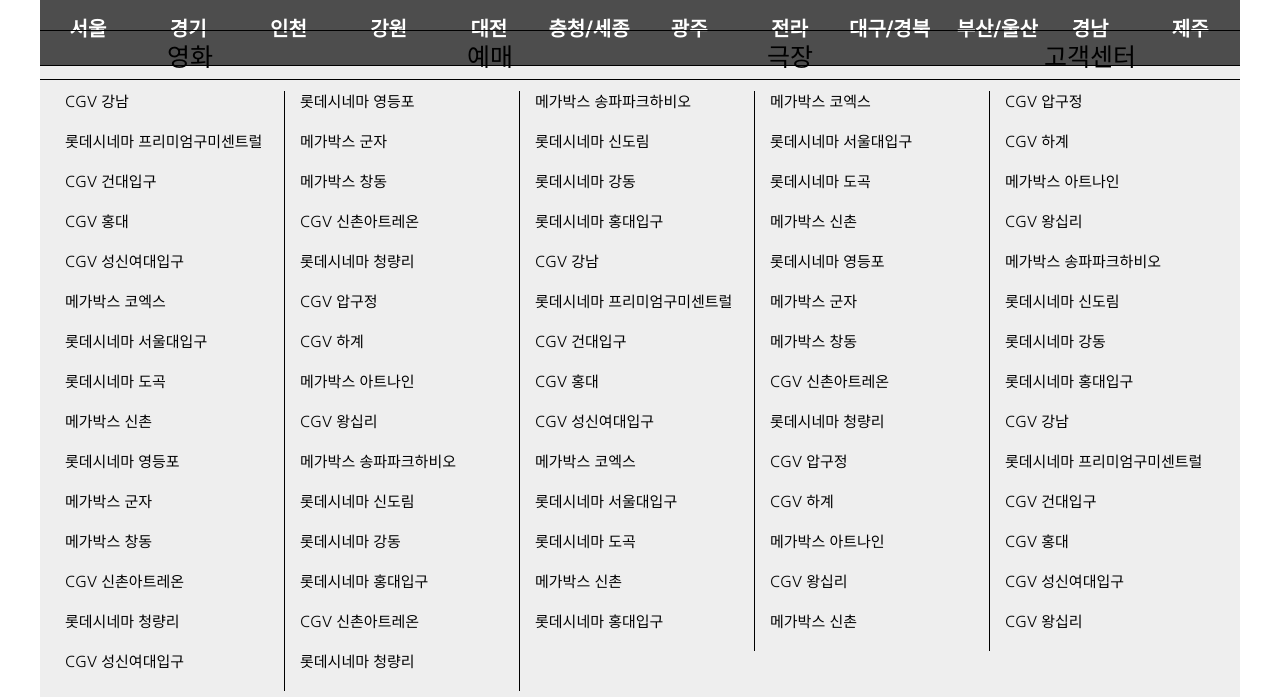
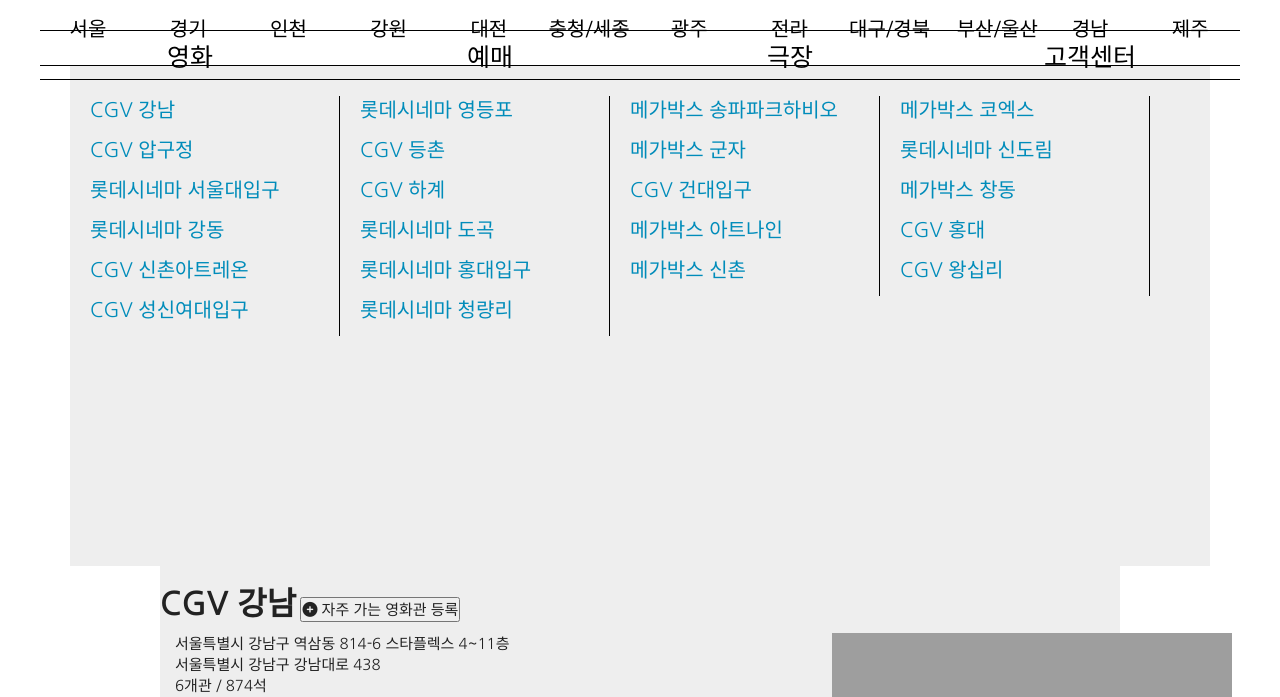
Before and after one commit to yfmc/yfmc.github.io, a Java web app: page /branch/01-branch.jsp in a window 1280 px wide. Shown: the part 330-1027 px from the top of the page. Run offline with Tomcat 11, a stand-in JSP engine, Linux system fonts and the light colour scheme; some libraries are stand-ins or nearby versions; some web fonts are replaced; grey boxes are pictures that could not be loaded.

Commit message:
헤더 다시 업데이트

```diff
--- a/WebContent/_inc/header.jsp
+++ b/WebContent/_inc/header.jsp
@@ -6,6 +6,7 @@
     <meta charset="utf-8" />
     <meta http-equiv="X-UA-Compatible" content="IE=edge" />
     <meta name="viewport" content="width=device-width,initial-scale=1.0,minimum-scale=1.0,maximum-scale=1.0,user-scalable=no">
+
     <!-- 필요CSS -->
     <link rel="stylesheet" type="text/css" href="<%=request.getContextPath()%>/css/HeaderFooterYo.css" />
     <!-- //필요CSS -->
@@ -23,7 +24,7 @@
     <div id="container">
         <div id="header">
         	<div class="filmlogo_header">
-        		<img src="https://img1.daumcdn.net/thumb/R1280x0/?scode=mtistory2&fname=https%3A%2F%2Fblog.kakaocdn.net%2Fdn%2FnogAg%2FbtqFWY15hQN%2FVGrVJLX5KA47ap52Q6jHZK%2Fimg.png" href="../index.jsp" />
+        		<a href="<%=request.getContextPath()%>/index.jsp"><img src="https://img1.daumcdn.net/thumb/R1280x0/?scode=mtistory2&fname=https%3A%2F%2Fblog.kakaocdn.net%2Fdn%2FnogAg%2FbtqFWY15hQN%2FVGrVJLX5KA47ap52Q6jHZK%2Fimg.png" /></a>
             </div>
             <div class="menu">
                 <ul class="mainnav">
@@ -45,11 +46,11 @@
                     </li>
                     <li class="nav"><a href="<%=request.getContextPath()%>/branch/01-branch.jsp" class="mains">극장</a></li>
                     <li class="nav">
-                        <a href="#" class="mains">고객센터</a>
+                        <a href="<%=request.getContextPath()%>/support/support_home.jsp" class="mains">고객센터</a>
                         <ul class="subnav">
-                            <li><a href="#">공지사항</a></li>
-                            <li><a href="#">자주찾는질문</a></li>
-                            <li><a href="#">1:1문의</a></li>
+                            <li><a href="<%=request.getContextPath()%>/support/notice_list.jsp">공지사항</a></li>
+                            <li><a href="<%=request.getContextPath()%>/support/faq_list.jsp">자주찾는질문</a></li>
+                            <li><a href="<%=request.getContextPath()%>/support/qna.jsp">1:1문의</a></li>
                         </ul>
                     </li>
                 </ul>
@@ -62,3 +63,12 @@
                 </ul>
             </div>
         </div>
+<script src='https://code.jquery.com/jquery-3.5.1.min.js'></script>
+    <script type="text/javascript">
+        $(function(){
+            //.nav에 마우스가 올라가거나 빠져나오는 경우 호출되는 이벤트
+            $(".nav").hover(function(){
+                $(this).find(".subnav").slideToggle(50);
+            });
+        });
+</script>
--- a/WebContent/booking/01-booking_time.jsp
+++ b/WebContent/booking/01-booking_time.jsp
@@ -4,8 +4,6 @@
 
 <link rel="stylesheet" type="text/css" href="<%=request.getContextPath()%>/css/Booking_time.css?time=<%=System.currentTimeMillis()%>" />
 <link rel="stylesheet" type="text/css" href="<%=request.getContextPath()%>/css/Branch_yeti.css?time=<%=System.currentTimeMillis()%>" />
-
-<title>상영선택 < 예매 | Cinephile</title>
 
 <!-- content -->
 <div id="content">
--- a/WebContent/booking/02-booking_seats.jsp
+++ b/WebContent/booking/02-booking_seats.jsp
@@ -4,8 +4,6 @@
 
 <link rel="stylesheet" type="text/css" href="<%=request.getContextPath()%>/css/Booking_seats.css?time=<%=System.currentTimeMillis()%>" />
 <link rel="stylesheet" type="text/css" href="<%=request.getContextPath()%>/css/Branch_yeti.css?time=<%=System.currentTimeMillis()%>" />
-
-<title>좌석선택 < 예매 | Cinephile</title>
 
 <!-- content -->
 <div id="content">
--- a/WebContent/booking/03-booking_payment.jsp
+++ b/WebContent/booking/03-booking_payment.jsp
@@ -4,8 +4,6 @@
 
 <link rel="stylesheet" type="text/css" href="<%=request.getContextPath()%>/css/Booking_payment.css?time=<%=System.currentTimeMillis()%>" />
 <link rel="stylesheet" type="text/css" href="<%=request.getContextPath()%>/css/Branch_yeti.css?time=<%=System.currentTimeMillis()%>" />
-
-<title>결제하기 < 예매 | Cinephile</title>
 
 <!-- content -->
 <div id="content">
--- a/WebContent/booking/04-booking_confirmed.jsp
+++ b/WebContent/booking/04-booking_confirmed.jsp
@@ -4,8 +4,6 @@
 
 <link rel="stylesheet" type="text/css" href="<%=request.getContextPath()%>/css/Booking_confirmed.css?time=<%=System.currentTimeMillis()%>" />
 <link rel="stylesheet" type="text/css" href="<%=request.getContextPath()%>/css/Branch_yeti.css?time=<%=System.currentTimeMillis()%>" />
-
-<title>예매완료 < 예매 | Cinephile</title>
 
 <!-- content -->
 <div id="content">
--- a/WebContent/booking/05-timetable.jsp
+++ b/WebContent/booking/05-timetable.jsp
@@ -4,8 +4,6 @@
 
 <link rel="stylesheet" type="text/css" href="<%=request.getContextPath()%>/css/Branch.css?time=<%=System.currentTimeMillis()%>" />
 <link rel="stylesheet" type="text/css" href="<%=request.getContextPath()%>/css/Branch_yeti.css?time=<%=System.currentTimeMillis()%>" />
-
-<title>상영시간표 < 예매 | Cinephile</title>
 
 <!-- content -->
 <div id="content">
--- a/WebContent/branch/01-branch.jsp
+++ b/WebContent/branch/01-branch.jsp
@@ -4,8 +4,6 @@
 
 <link rel="stylesheet" type="text/css" href="<%=request.getContextPath()%>/css/Branch.css?time=<%=System.currentTimeMillis()%>" />
 <link rel="stylesheet" type="text/css" href="<%=request.getContextPath()%>/css/Branch_yeti.css?time=<%=System.currentTimeMillis()%>" />
-
-<title>극장정보 < 극장 | Cinephile</title>
 
 <!-- content -->
 <div id="content">
@@ -35,7 +33,7 @@
 				<li><a href="#">메가박스 송파파크하비오</a></li>
 				<li><a href="#">메가박스 코엑스</a></li>
 				<li><a href="#">CGV 압구정</a></li>
-				<li><a href="#">롯데시네마 프리미엄구미센트럴</a></li>
+				<li><a href="#">CGV 등촌</a></li>
 				<li><a href="#">메가박스 군자</a></li>
 				<li><a href="#">롯데시네마 신도림</a></li>
 				<li><a href="#">롯데시네마 서울대입구</a></li>
@@ -52,69 +50,16 @@
 				<li><a href="#">CGV 왕십리</a></li>
 				<li><a href="#">CGV 성신여대입구</a></li>
 				<li><a href="#">롯데시네마 청량리</a></li>
-				<li><a href="#">CGV 강남</a></li>
-				<li><a href="#">롯데시네마 영등포</a></li>
-				<li><a href="#">메가박스 송파파크하비오</a></li>
-				<li><a href="#">메가박스 코엑스</a></li>
-				<li><a href="#">CGV 압구정</a></li>
-				<li><a href="#">롯데시네마 프리미엄구미센트럴</a></li>
-				<li><a href="#">메가박스 군자</a></li>
-				<li><a href="#">롯데시네마 신도림</a></li>
-				<li><a href="#">롯데시네마 서울대입구</a></li>
-				<li><a href="#">CGV 하계</a></li>
-				<li><a href="#">CGV 건대입구</a></li>
-				<li><a href="#">메가박스 창동</a></li>
-				<li><a href="#">롯데시네마 강동</a></li>
-				<li><a href="#">롯데시네마 도곡</a></li>
-				<li><a href="#">메가박스 아트나인</a></li>
-				<li><a href="#">CGV 홍대</a></li>
-				<li><a href="#">CGV 신촌아트레온</a></li>
-				<li><a href="#">롯데시네마 홍대입구</a></li>
-				<li><a href="#">메가박스 신촌</a></li>
-				<li><a href="#">CGV 왕십리</a></li>
-				<li><a href="#">CGV 성신여대입구</a></li>
-				<li><a href="#">롯데시네마 청량리</a></li>
-				<li><a href="#">CGV 강남</a></li>
-				<li><a href="#">롯데시네마 영등포</a></li>
-				<li><a href="#">메가박스 송파파크하비오</a></li>
-				<li><a href="#">메가박스 코엑스</a></li>
-				<li><a href="#">CGV 압구정</a></li>
-				<li><a href="#">롯데시네마 프리미엄구미센트럴</a></li>
-				<li><a href="#">메가박스 군자</a></li>
-				<li><a href="#">롯데시네마 신도림</a></li>
-				<li><a href="#">롯데시네마 서울대입구</a></li>
-				<li><a href="#">CGV 하계</a></li>
-				<li><a href="#">CGV 건대입구</a></li>
-				<li><a href="#">메가박스 창동</a></li>
-				<li><a href="#">롯데시네마 강동</a></li>
-				<li><a href="#">롯데시네마 도곡</a></li>
-				<li><a href="#">메가박스 아트나인</a></li>
-				<li><a href="#">CGV 홍대</a></li>
-				<li><a href="#">CGV 신촌아트레온</a></li>
-				<li><a href="#">롯데시네마 홍대입구</a></li>
-				<li><a href="#">메가박스 신촌</a></li>
-				<li><a href="#">CGV 왕십리</a></li>
-				<li><a href="#">CGV 성신여대입구</a></li>
-				<li><a href="#">롯데시네마 청량리</a></li>
-				<li><a href="#">CGV 신촌아트레온</a></li>
-				<li><a href="#">롯데시네마 홍대입구</a></li>
-				<li><a href="#">메가박스 신촌</a></li>
-				<li><a href="#">CGV 왕십리</a></li>
-				<li><a href="#">CGV 성신여대입구</a></li>
-				<li><a href="#">롯데시네마 청량리</a></li>
 			</ul>
 		</div>
-		<!-- float 마감제 -->
-		<div class="clear"></div>
 	</div>
-	<hr />
-	<h1 class="branch_infottl">지점 상세 정보</h1>
+
 	<!-- 극장 상세 정보 -->
 	<div class="branch_info">
 		<!-- 극장 상세 정보 head -->
 		<div class="branch_head">
 			<h2 class="branch_name">CGV 강남</h2>
-			<button class="btn btn-default" onclick="bookmarked()"><i class="fas fa-plus-circle"></i> 자주 가는 영화관 등록</button>
+			<button onclick="bookmarked()"><i class="fas fa-plus-circle"></i> 자주 가는 영화관 등록</button>
 		</div>
 		<script type="text/javascript">
 			function bookmarked() {
@@ -122,7 +67,7 @@
 			}
 		</script>
 		<!-- 극장 상세 정보 body -->
-		<div class="branch_body">
+		<div class="branch_body clear">
 			<!-- 텍스트 정보 -->
 			<div class="info_text">
 				<div class="info_detail">
@@ -135,13 +80,12 @@
 				<img src="http://img.cgv.co.kr/R2014/images/title/h1_cgv.png" />
 			</div>
 		</div>
-		<!-- float 마감제 -->
-		<div class="clear"></div>
+
 
 		<!-- 극장 상세 정보 tail -->
 		<div class="branch_tail">
 			<!-- 대중교통안내 button -->
-			<div class="btn btn-info subway topop" data-toggle="modal" data-target="#modal_subway">
+			<div class="subway topop" data-toggle="modal" data-target="#modal_subway">
 				<i class="fas fa-subway"></i> 대중교통안내
 			</div>
 			<!-- 대중교통안내 modal -->
@@ -165,7 +109,7 @@
 			</div>
 
 			<!-- 주차안내 button -->
-			<div class="btn btn-info car topop" data-toggle="modal" data-target="#modal_car">
+			<div class="car topop" data-toggle="modal" data-target="#modal_car">
 				<i class="fas fa-car"></i> 주차안내
 			</div>
 			<!-- 주차안내 modal -->
@@ -190,7 +134,7 @@
 
 
 			<!-- 지도보기 button -->
-			<div class="btn btn-success map topop" data-toggle="modal" data-target="#modal_map">
+			<div class="map topop" data-toggle="modal" data-target="#modal_map">
 				<i class="fas fa-map-marked-alt"></i> 지도보기
 			</div>
 			<!-- 지도보기 modal -->
@@ -236,7 +180,7 @@
 			<!-- 관람가 및 요금 안내 button -->
 			<div class="table_info" data-toggle="modal" data-target="#modal_table">
 				<h4>
-					<button class="btn btn-default"><i class="fas fa-info-circle"></i> 관람가 / 요금 안내</a>
+					<a href="#" class="btn"><i class="fas fa-info-circle"></i> 관람가 / 요금 안내</a>
 				</h4>
 			</div>
 
--- a/WebContent/css/Branch.css
+++ b/WebContent/css/Branch.css
@@ -25,7 +25,6 @@
     border-bottom: 1px solid black;
     padding-top: 10px;
     margin-top: 30px;
-    background-color: #4d4d4d;
 }
 
 /* 지역명 글씨 */
@@ -41,8 +40,7 @@
 .provincial li a {
     display: block;
     font-size: 20px;
-    color: white;
-    font-weight: bold;
+    color: black;
 }
 
 .provincial li:nth-child(10) {
@@ -61,14 +59,15 @@
 
 /* 지역별 지점 선택 영역 */
 .branch_list {
-    height: 650px;
+    width: 95%;
+    min-height: 500px;
+    margin: auto;
     background-color: #eee;
-    padding: 10px;
 }
 
 .branch_list > ul {
     display: block;
-    padding: 15px 0 0 0;
+    padding: 30px 0 0 0;
     margin: 0;
 }
 
@@ -76,49 +75,26 @@
 .branch_list li {
     display: block;
     float: left;
-    width: 220px;
+    width: 250px;
     height: 40px;
     border-right: 1px solid black;
-    margin-left: 15px;
-    font-size: 15px;
-}
-
-.branch_list li:nth-child(5n) {
-	border-right: none;
-}
-
-.branch_list a {
-	color: black;
+    margin-left: 20px;
+    font-size: 20px;
 }
 
 .branch_list a:hover {
     text-decoration: none;
-    color:black;
-    font-weight: bold;
-}
-
-.branch_list a:visited, .branch_list a:active, .branch_list a:link {
-	text-decoration: none;
-	color: black;
 }
 
 /* 각 지역 탭 영역 */
 
 /* ㅡㅡㅡㅡㅡㅡㅡㅡㅡㅡㅡㅡㅡㅡㅡㅡㅡㅡㅡㅡㅡㅡㅡㅡㅡㅡ */
 
-/* "지점 상제 정보" */
-.branch_infottl {
-	text-align: center;
-	font-weight: bold;
-}
-
 /* 극장 상세 정보 박스 전체 */
 .branch_info {
     width: 80%;
     margin: auto;
     background-color: #eee;
-    border: 1px solid #4d4d4d;
-    margin-top: 20px;
 }
 
 /* 상세 정보 박스 head 영역 */
@@ -129,14 +105,11 @@
 
 .branch_head > button {
 	font-size: 15px;
-	margin-left: 10px;
-	margin-bottom: 15px;
 }
 
 /* 지점명 */
 .branch_name {
     font-weight: bold;
-    padding-left: 15px;
 }
 
 /* 상세 정보 박스 body 영역 */
@@ -155,6 +128,13 @@
 	float: right;
 }
 
+.clear:after {
+	content: '';
+	display: block;
+	float: none;
+	clear: both;
+}
+
 .info_img img {
     display: block;
     margin: auto;
@@ -165,16 +145,11 @@
     margin-left: 15px;
 }
 
-.rooms, .seats {
-	font-size: 13px;
-}
-
 /* 상세 정보 박스 tail 영역 */
 /* 안내 팝업 영역 */
 .branch_tail {
 	border: 0;
 	padding-top: 10px;
-	padding-bottom: 10px;
 
 }
 
@@ -195,11 +170,6 @@
 /* ㅡㅡㅡㅡㅡㅡㅡㅡㅡㅡㅡㅡㅡㅡㅡㅡㅡㅡㅡㅡㅡㅡㅡㅡㅡㅡ */
 
 /* 상영시간표 영역 */
-
-.timetable > h1 {
-	font-weight: bold;
-}
-
 .table_head {
     background-color:#eee;
 }
@@ -263,11 +233,3 @@
 .room_no {
     font-size: 11px;
 }
-
-/* float 마감제 */
-.clear {
-	content: '';
-	display: block;
-	float: none;
-	clear: both;
-}
```
